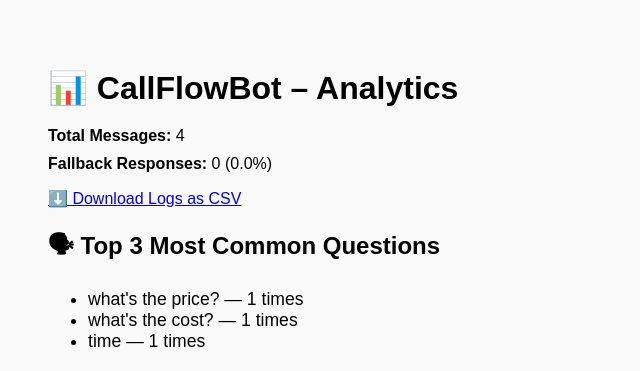
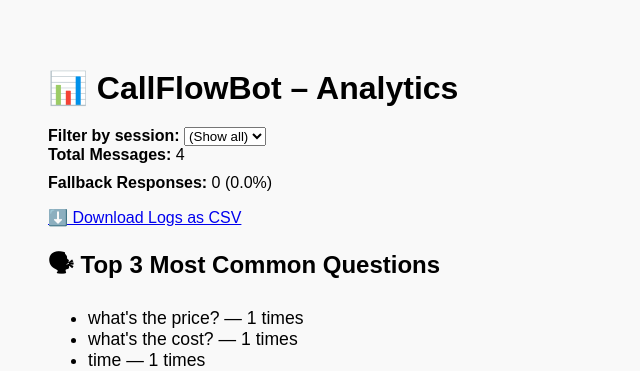
Before and after one commit to AndreaZaragoza/CallFlowBot, a Flask app: page /dashboard in a window 1280 px wide. Shown: the top 371 px of the page, without its empty margins (0-640 px from the left). Run offline with Flask 3, Linux system fonts and the light colour scheme.

Commit message:
Add session ID support and filtering to dashboard

```diff
--- a/app.py
+++ b/app.py
@@ -17,6 +17,7 @@
 def twilio_webhook():
     data = request.get_json()
     user_message = data.get("transcript", "")
+    session_id = data.get("session_id", "unknown")
 
     if not user_message:
         return jsonify({"error": "Missing 'transcript' in request."}), 400
@@ -26,7 +27,7 @@
     logging.info(f"User said: {user_message}")  # basic logging to capture user input
 
     response = generate_response(user_message)
-    log_interaction(user_message, response)  # Phase 3 logging system to track user inputs and bot replies
+    log_interaction(user_message, response, session_id)  # Phase 3 logging system to track user inputs and bot replies
     print(f"Response: {response}")  # debugging / troubleshooting not getting output when run curl command
     return jsonify({"response": response})
 
@@ -49,14 +50,26 @@
 
     return render_template("logs.html", logs=logs)
 
-
 @app.route("/dashboard")
 def dashboard():
+    session_filter = request.args.get("session_id")
+
     try:
         with open("interaction_log.json", "r") as f:
             logs = [json.loads(line.strip()) for line in f.readlines()]
     except FileNotFoundError:
         logs = []
+
+    # Gather all unique session IDs
+    # session_ids = sorted(set(log["session_id"] for log in logs))
+    session_ids = sorted(set(log.get("session_id", "unknown") for log in logs))
+
+    # fixes for log entries in interaction_log.json that don’t have a session_id
+    # field likely from old logs from before Phase 7. ^ ˇ
+    if session_filter:
+        # logs = [log for log in logs if log["session_id"] == session_filter]
+        logs = [log for log in logs if log.get("session_id") == session_filter]
+
 
     total = len(logs)
     fallback = sum(1 for log in logs if "fallback" in log["bot_response"].lower())
@@ -65,7 +78,13 @@
     user_inputs = [log["user_input"].strip().lower() for log in logs]
     top_questions = Counter(user_inputs).most_common(3)
 
-    return render_template("dashboard.html", total=total, fallback=fallback, fallback_pct=fallback_pct, top_questions=top_questions)
+    return render_template("dashboard.html",
+                           total=total,
+                           fallback=fallback,
+                           fallback_pct=fallback_pct,
+                           top_questions=top_questions,
+                           session_ids=session_ids,
+                           selected_id=session_filter)
 
 @app.route("/download-logs")
 def download_logs():
--- a/logger.py
+++ b/logger.py
@@ -1,9 +1,10 @@
 import json
 from datetime import datetime
 
-def log_interaction(user_input, bot_response):
+def log_interaction(user_input, bot_response, session_id):
     log_entry = {
         "timestamp": datetime.utcnow().isoformat(),
+        "session_id": session_id,
         "user_input": user_input,
         "bot_response": bot_response
     }
--- a/templates/dashboard.html
+++ b/templates/dashboard.html
@@ -11,6 +11,15 @@
 </head>
 <body>
     <h1>📊 CallFlowBot – Analytics</h1>
+    <form method="get" action="/dashboard">
+        <label for="sessionSelect"><strong>Filter by session:</strong></label>
+        <select name="session_id" id="sessionSelect" onchange="this.form.submit()">
+            <option value="">(Show all)</option>
+            {% for sid in session_ids %}
+                <option value="{{ sid }}" {% if sid == selected_id %}selected{% endif %}>{{ sid }}</option>
+            {% endfor %}
+        </select>
+    </form>
     <div class="stat"><strong>Total Messages:</strong> {{ total }}</div>
     <div class="stat"><strong>Fallback Responses:</strong> {{ fallback }} ({{ fallback_pct }}%)</div>
     <p><a href="/download-logs" target="_blank">⬇️ Download Logs as CSV</a></p>
```
Also changed, not shown: templates/index.html (+7 -1 lines).
